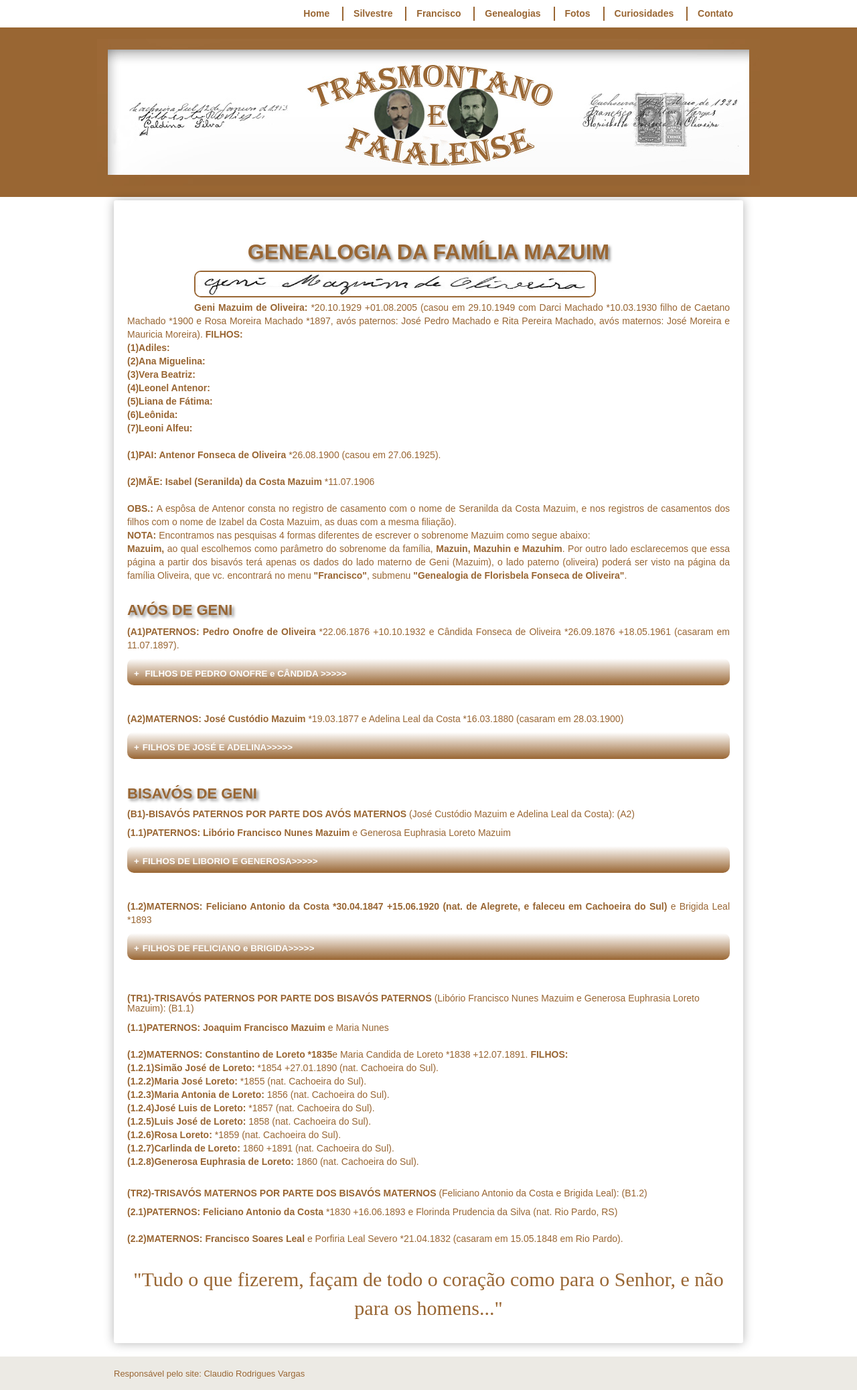
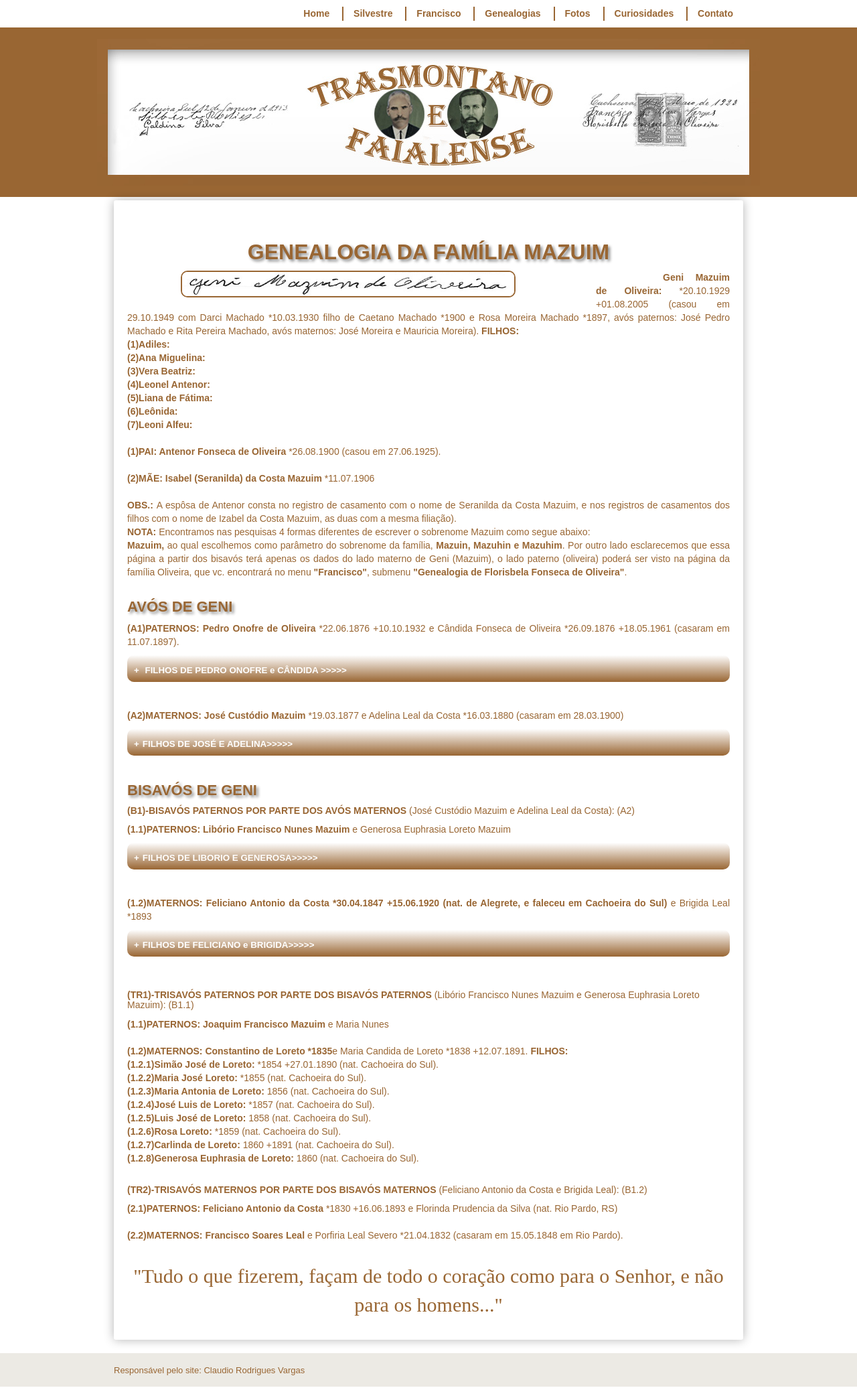
Before and after one commit to claudiovargas1955/claudiovargas1955.github.io, a Jekyll site: the page built from _pages/familia-mazuim.html, in a window 1280 px wide. Shown: the whole page at 67% size. Built offline with Jekyll 4.4.1, drawn with Linux system fonts in a browser that asks for light colours; some web fonts are replaced.

Commit message:
Update familia-mazuim.html

```diff
--- a/_pages/familia-mazuim.html
+++ b/_pages/familia-mazuim.html
@@ -32,8 +32,8 @@
       margin-left: 5px;
       }
 
-  .esq1{margin-right:100px;
-        margin-left:100px;
+  .esq1{margin-right:120px;
+        margin-left:80px;
         margin-bottom:5px;
         border:#996633 solid 2px;
         border-radius:10px;
@@ -95,7 +95,7 @@
 </style>
 
 <h1>GENEALOGIA DA FAMÍLIA MAZUIM</h1>
-<img class="esq1" style="float:left"; src="/images/geni o.jpg" width="600px" height="40px" align="center" title="Assinatura Branca";/>
+<img class="esq1" style="float:left"; src="/images/geni o.jpg" width="500px" height="40px" align="center" title="Assinatura Branca";/>
 <b><p style="text-indent:100px";/>Geni Mazuim de Oliveira: </b>*20.10.1929 +01.08.2005 (casou em 29.10.1949 com Darci Machado *10.03.1930
 filho de Caetano Machado *1900 e Rosa Moreira Machado *1897, avós paternos: José Pedro Machado e Rita Pereira Machado, avós maternos: José Moreira
 e Mauricia Moreira). <b>FILHOS: </b><br>
```
